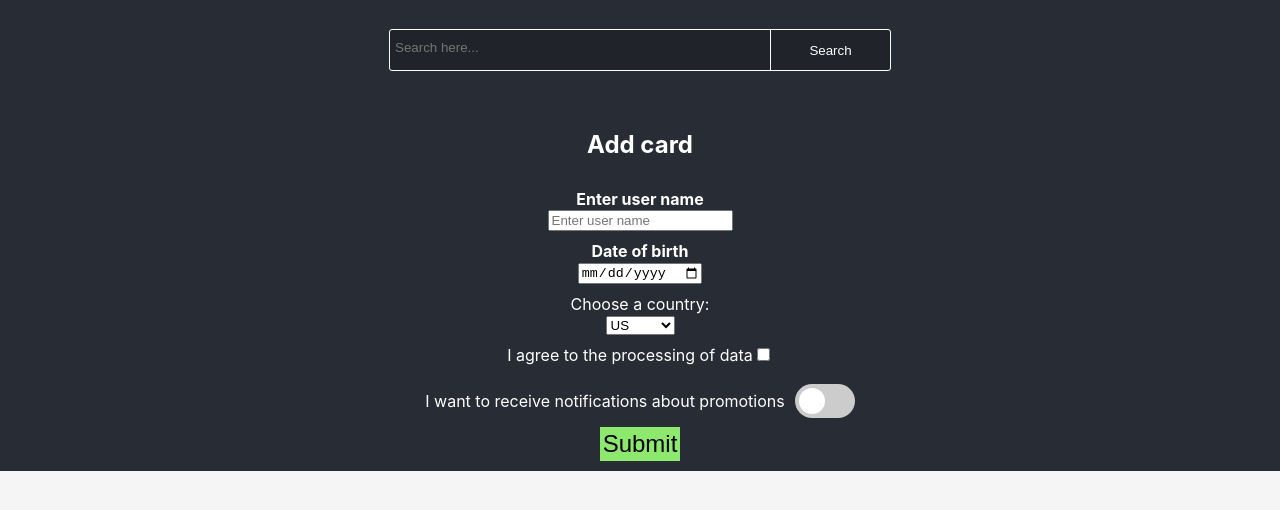
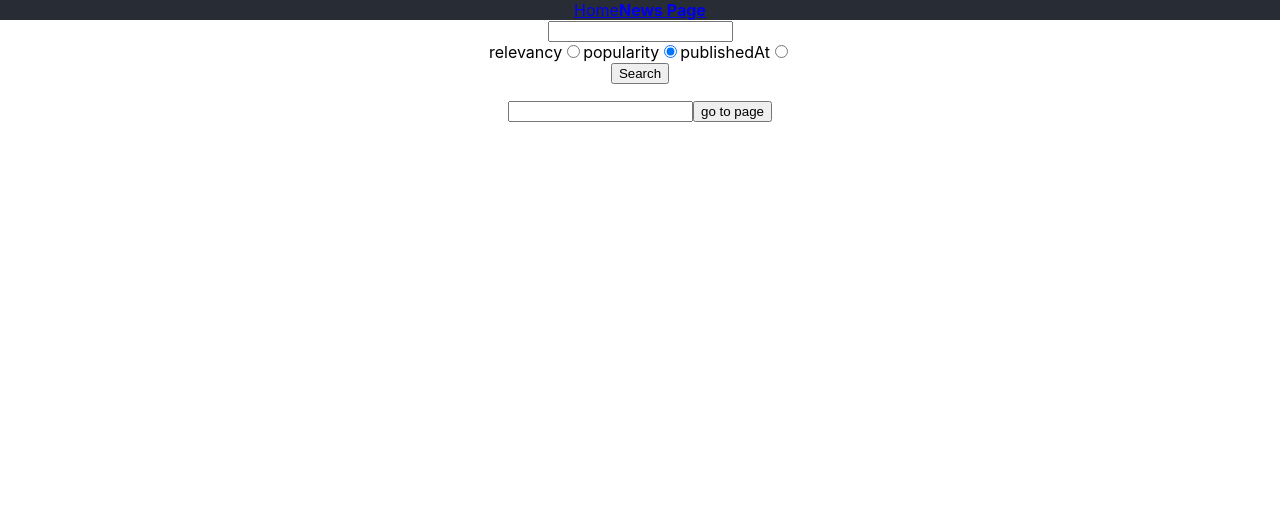
Before and after one commit to PashkevichTania/rss-react-course, a React (Vite) app in the folder app/: page /News in a window 1280 px wide. Shown: the top 510 px of the page. Built offline with nearby package versions, Linux system fonts and the light colour scheme; a web font is replaced by a local one.

Commit message:
feat: add news page

```diff
--- a/app/package.json
+++ b/app/package.json
@@ -9,11 +9,13 @@
   },
   "dependencies": {
     "@vitejs/plugin-react-refresh": "^1.3.1",
+    "axios": "^0.21.1",
     "babel-eslint": "^10.1.0",
     "faker": "^5.5.3",
     "node-sass": "^6.0.1",
     "react": "^17.0.0",
     "react-dom": "^17.0.0",
+    "react-router-dom": "^5.2.0",
     "vite": "^2.4.4",
     "vite-plugin-eslint": "^1.3.0"
   },
--- a/app/src/App.jsx
+++ b/app/src/App.jsx
@@ -1,23 +1,24 @@
-import React, { useState } from 'react';
-
+import React from 'react';
+import { BrowserRouter as Router, Route, Switch } from 'react-router-dom';
 import './Styles/main.scss';
 import './Styles/card.scss';
 import './Styles/search.scss';
-import CardsList from './Components/CardsList';
-import SearchBar from './Components/SearchBar';
-import Form from './Components/Form';
+import Home from './Components/Home';
+import NewsPage from './Components/NewsPage';
+import Header from './Components/Header';
 
 function App() {
-  const [cards, setCards] = useState([]);
+  return (
+    <Router>
+      <div className="App">
+        <Header />
+        <Switch>
+          <Route exact path="/" component={Home} />
+          <Route path="/News/" component={NewsPage} />
+        </Switch>
+      </div>
+    </Router>
 
-  return (
-    <div className="App">
-      <header className="App-header">
-        <SearchBar />
-      </header>
-      <Form cards={cards} setCards={setCards} />
-      <CardsList cards={cards} />
-    </div>
   );
 }
 
--- /dev/null
+++ b/app/src/Components/Articles.jsx
@@ -0,0 +1,29 @@
+import React from 'react';
+
+const Articles = ({ articles }) => (
+  <div className="">
+    <ul className="">
+      {articles.map(({
+        author, title, publishedAt, urlToImage, description,
+      }) => (
+        <li className="articles_search" key={Math.floor(Math.random())}>
+          <div className="articles_text">
+            <h2>{title}</h2>
+            <p>
+              Author:
+              {author}
+            </p>
+            <p>
+              Published at:
+              {publishedAt}
+            </p>
+            <p>{description}</p>
+          </div>
+          <img className="articles_img" width={200} src={urlToImage} alt={title} />
+        </li>
+      ))}
+    </ul>
+  </div>
+);
+
+export default Articles;
--- /dev/null
+++ b/app/src/Components/Dashboard.jsx
@@ -0,0 +1,104 @@
+import React, { useState } from 'react';
+import axios from '../Services/api';
+import Articles from './Articles';
+
+const API_KEY = 'b3f3853c39804a67b2b35f7e2ad0f4c6';
+
+const Dashboard = () => {
+  const [searchValue, setSearchValue] = useState('');
+  const [isLoading, setIsLoading] = useState(false);
+  const [arts, setArt] = useState([]);
+  const [sortBy, setSortBy] = useState('popularity');
+  const [page, setPage] = useState(1);
+
+  async function apiGet() {
+    setIsLoading(true);
+    try {
+      const response = await axios.get(
+        `https://newsapi.org/v2/everything?q=${searchValue}&sortBy=${sortBy}&apiKey=${API_KEY}&pageSize=10&page=${page}`,
+      );
+      console.log(response.data);
+      setArt(response.data.articles);
+    } catch (err) {
+      console.log(err);
+    } finally {
+      setIsLoading(false);
+    }
+  }
+
+  async function pageHandler(event) {
+    event.preventDefault();
+    const input = event.target[0].value;
+    console.log(input);
+    setPage(input);
+    await apiGet();
+  }
+
+  async function handleSubmit(e) {
+    e.preventDefault();
+    await apiGet();
+  }
+  const handleChange = (e) => {
+    const { value } = e.target;
+    setSearchValue(value);
+  };
+
+  return (
+    <div className="page-wrap">
+      <form className="search-gr" onSubmit={handleSubmit}>
+        <label htmlFor="search">
+          <input
+            id="search"
+            type="text"
+            value={searchValue}
+            onChange={handleChange}
+            disabled={isLoading}
+            className="input"
+          />
+        </label>
+        <div className="radio__inputs">
+          <label htmlFor="relevancy">
+            relevancy
+            <input
+              id="relevancy"
+              type="radio"
+              value="relevancy"
+              checked={sortBy === 'relevancy'}
+              onChange={() => setSortBy('relevancy')}
+            />
+          </label>
+          <label htmlFor="popularity">
+            popularity
+            <input
+              id="popularity"
+              type="radio"
+              value="popularity"
+              checked={sortBy === 'popularity'}
+              onChange={() => setSortBy('popularity')}
+            />
+          </label>
+          <label htmlFor="publishedAt">
+            publishedAt
+            <input
+              id="publishedAt"
+              type="radio"
+              value="publishedAt"
+              checked={sortBy === 'publishedAt'}
+              onChange={() => setSortBy('publishedAt')}
+            />
+          </label>
+        </div>
+        <button type="submit" disabled={isLoading}>
+          {isLoading ? 'Loading...' : 'Search'}
+        </button>
+      </form>
+      <Articles articles={arts} />
+      <form onSubmit={pageHandler}>
+        <input type="text" pattern="^([\d]{1,5})$" name="page" />
+        <button type="submit">go to page</button>
+      </form>
+    </div>
+  );
+};
+
+export default Dashboard;
--- /dev/null
+++ b/app/src/Components/Header.jsx
@@ -0,0 +1,30 @@
+import React from 'react';
+import { NavLink } from 'react-router-dom';
+
+const Header = () => (
+  <header>
+    <nav className="nav">
+      <NavLink
+        exact
+        activeStyle={{
+          fontWeight: 'bold',
+          textDecoration: 'underline',
+        }}
+        to="/"
+      >
+        Home
+      </NavLink>
+      <NavLink
+        to="/News/"
+        activeStyle={{
+          fontWeight: 'bold',
+          textDecoration: 'underline',
+        }}
+      >
+        News Page
+      </NavLink>
+    </nav>
+  </header>
+);
+
+export default Header;
--- /dev/null
+++ b/app/src/Components/Home.jsx
@@ -0,0 +1,15 @@
+import React, { useState } from 'react';
+import Form from './Form';
+import CardsList from './CardsList';
+
+const Home = () => {
+  const [cards, setCards] = useState([]);
+  return (
+    <div>
+      <Form cards={cards} setCards={setCards} />
+      <CardsList cards={cards} />
+    </div>
+  );
+};
+
+export default Home;
--- /dev/null
+++ b/app/src/Components/NewsPage.jsx
@@ -0,0 +1,10 @@
+import React from 'react';
+import Dashboard from './Dashboard';
+
+const NewsPage = () => (
+  <div>
+    <Dashboard />
+  </div>
+);
+
+export default NewsPage;
--- a/app/src/Components/SearchBar.jsx
+++ /dev/null
@@ -1,12 +0,0 @@
-import React from 'react';
-
-const SearchBar = () => (
-  <div className="search-bar">
-    <form className="search" action="">
-      <input type="search" placeholder="Search here..." required />
-      <button type="submit">Search</button>
-    </form>
-  </div>
-);
-
-export default SearchBar;
--- /dev/null
+++ b/app/src/Services/api.jsx
@@ -0,0 +1,8 @@
+import axios from 'axios';
+
+const axiosInstance = axios.create({
+  baseUrl: 'https://newsapi.org/',
+  timeout: 5000,
+});
+
+export default axiosInstance;
--- a/app/src/Styles/search.scss
+++ b/app/src/Styles/search.scss
@@ -1,4 +1,28 @@
-// SEARCH BEGINS
+ul {
+  list-style-type: none;
+}
+
+.articles_search {
+  color: white;
+  background-color: #282c34;
+  margin: 10px;
+  display: flex;
+  flex-direction: row;
+  justify-content: space-between;
+}
+
+.articles_text {
+  padding-left: 20px;
+  display: flex;
+  flex-direction: column;
+  align-items: start;
+}
+
+.articles_img{
+  object-fit: cover;
+}
+
+// SEARCH
 .search {
   width: 500px;
   height: 40px;
```
Also changed, not shown: 1 other file (tests, documents, lock files or other folders).
